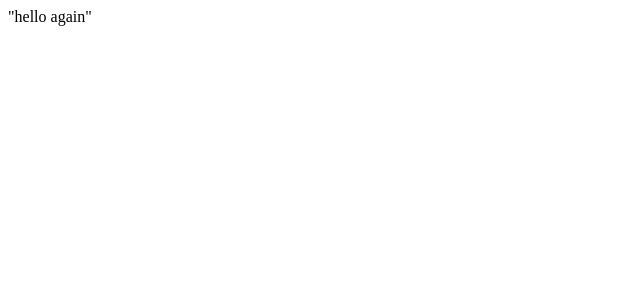
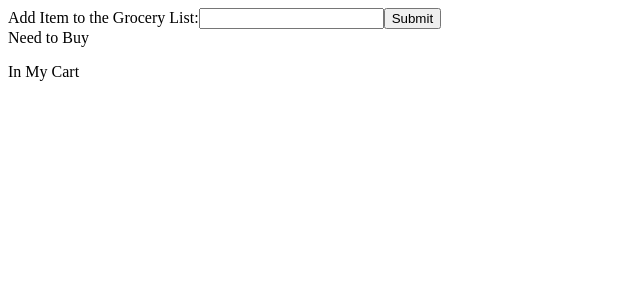
Before and after one commit to connectblocks/grocerylist, a React (Create React App) app in the folder client/: page / in a window 1280 px wide. Shown: the top 300 px of the page, without its empty margins (0-640 px from the left). Built offline with nearby package versions, Linux system fonts and the light colour scheme; the HTML template or start-up script is replaced by a standard one.

Commit message:
completed mvp - all requirements met. still need to add style and refactor

```diff
--- a/client/src/App.jsx
+++ b/client/src/App.jsx
@@ -1,10 +1,13 @@
 import React from 'react';
+import GroceryInMyCart from './components/GroceryInMyCart';
+import GroceryNeedtoBuy from './components/GroceryNeedtoBuy';
 
 class App extends React.Component {
+
   render() {
     return (
     <div>
-      "hello again"
+      <GroceryNeedtoBuy />
     </div>
     )
   }
--- /dev/null
+++ b/client/src/components/GroceryInMyCart.js
@@ -0,0 +1,21 @@
+import React from 'react';
+
+const GroceryInMyCart = ({ purchasedList, handleRemove } ) => {
+  const purchased = purchasedList.map((item) => (
+    <li key={item}>
+      {item}
+      <button
+        value={item}
+        onClick={handleRemove}
+      >Remove</button>
+    </li>
+  ));
+
+  return (
+    <div>
+      {purchased}
+    </div>
+  )
+};
+
+export default GroceryInMyCart;
--- /dev/null
+++ b/client/src/components/GroceryNeedtoBuy.js
@@ -0,0 +1,92 @@
+import React, { Component } from 'react';
+import GroceryInMyCart from './GroceryInMyCart';
+
+class GroceryNeedtoBuy extends Component {
+  constructor(props) {
+    super(props);
+    this.state = {
+      groceryItem: "",
+      groceryList: [],
+      purchasedList: []
+    }
+    this.handleAddtoList = this.handleAddtoList.bind(this);
+    this.handlePurchase = this.handlePurchase.bind(this);
+    this.handleRemove=this.handleRemove.bind(this);
+  }
+
+  handleAddtoList(event) {
+    event.preventDefault();
+    if(this.state.groceryList.indexOf(this.state.groceryItem) < 0) {
+       this.setState({
+         groceryList: [ ...this.state.groceryList, this.state.groceryItem ],
+         groceryItem: ''
+       })
+      alert(`${this.state.groceryItem} is added to the grocery list`);
+    } else {
+      alert(`${this.state.groceryItem} is already on your grocery list`);
+    }
+  }
+
+  handlePurchase(event) {
+    const newGroceryList = this.state.groceryList.slice();
+    newGroceryList.splice( newGroceryList.indexOf(event.target.value), 1 );
+
+    this.setState({
+      purchasedList: [ ...this.state.purchasedList, event.target.value ],
+      groceryList: newGroceryList
+    });
+  }
+
+  handleRemove(event) {
+    const newPurchasedList = this.state.purchasedList.slice();
+    newPurchasedList.splice( newPurchasedList.indexOf(event.target.value), 1 );
+
+    this.setState({
+      groceryList: [ ...this.state.groceryList, event.target.value ],
+      purchasedList: newPurchasedList
+    });
+  }
+
+  render () {
+    const groceryList = this.state.groceryList.map((item) => (
+        <li key={item}>
+          {item}
+          <button
+            value={item}
+            onClick={this.handlePurchase}
+          >Buy Now</button>
+        </li>
+    ));
+
+    return (
+      <div>
+        <form>
+          <label>Add Item to the Grocery List:
+            <input
+              type="text"
+              value={this.state.groceryItem}
+              onChange={(event) => (this.setState({groceryItem: event.target.value}))}
+              />
+          </label>
+          <input
+            type="submit"
+            value="Submit"
+            onClick={this.handleAddtoList}
+          />
+        </form>
+
+        <div>
+          Need to Buy
+          <ul>{groceryList}</ul>
+        </div>
+
+        <div>
+          In My Cart
+          <GroceryInMyCart purchasedList={this.state.purchasedList} handleRemove={this.handleRemove}/>
+        </div>
+      </div>
+    )
+  }
+};
+
+export default GroceryNeedtoBuy;
```
Also changed, not shown: 1 other file (tests, documents, lock files or other folders).
